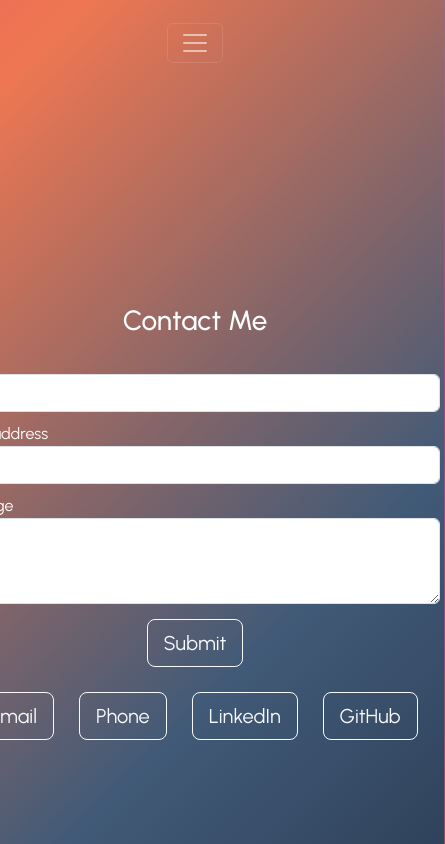
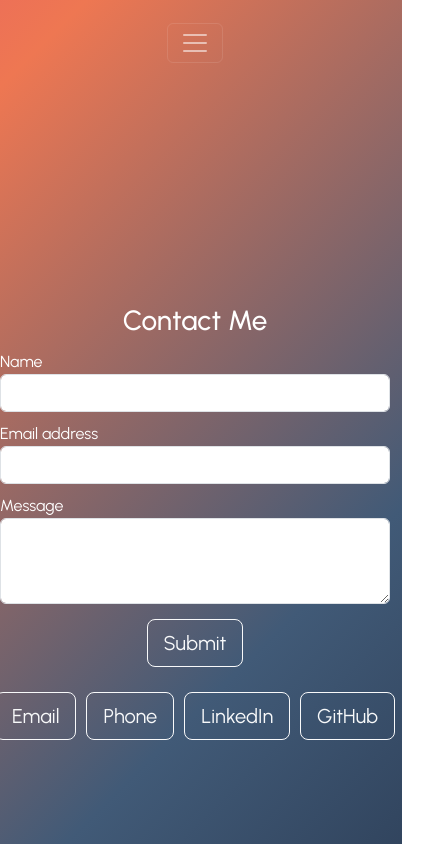
Before and after one commit to reececorkhill/React-Portfolio, a React (Vite) app: page /Contact in a window 390 px wide. Shown: the whole page, 445 px wide, since content can reach past the window. Built offline with nearby package versions, Linux system fonts and the light colour scheme.

Commit message:
Fixed mobile responsiveness for contact.

```diff
--- a/index.css
+++ b/index.css
@@ -156,7 +156,7 @@ form {
 }
 
 .form-group {
-	width: 500px;
+	width: 400px;
 	padding: 5px;
 }
 
@@ -168,7 +168,7 @@ form {
 	display: flex;
 	flex-direction: row;
 	padding-top: 15px;
-	gap: 25px;
+	gap: 10px;
 }
 
 #form-contact-button {
```
